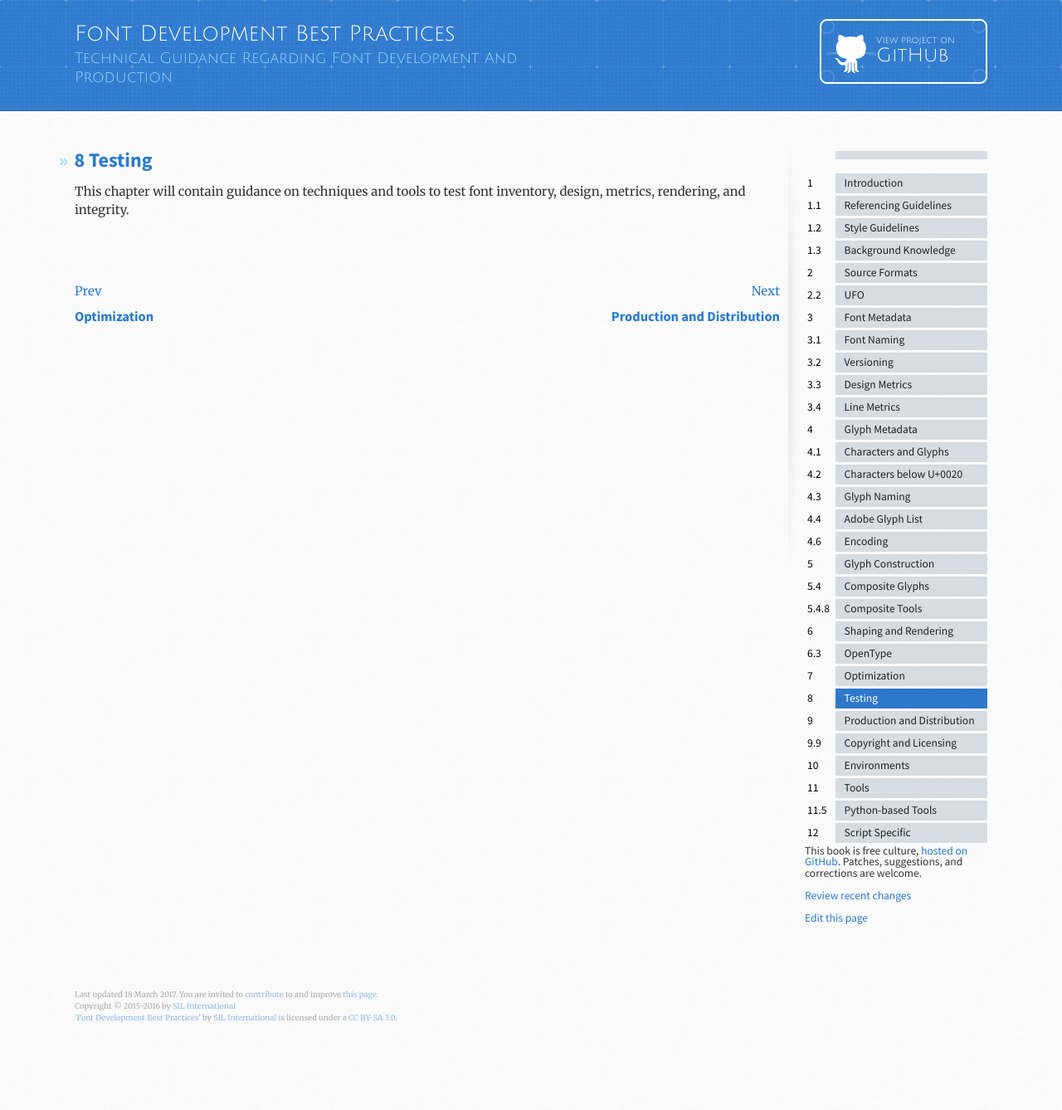
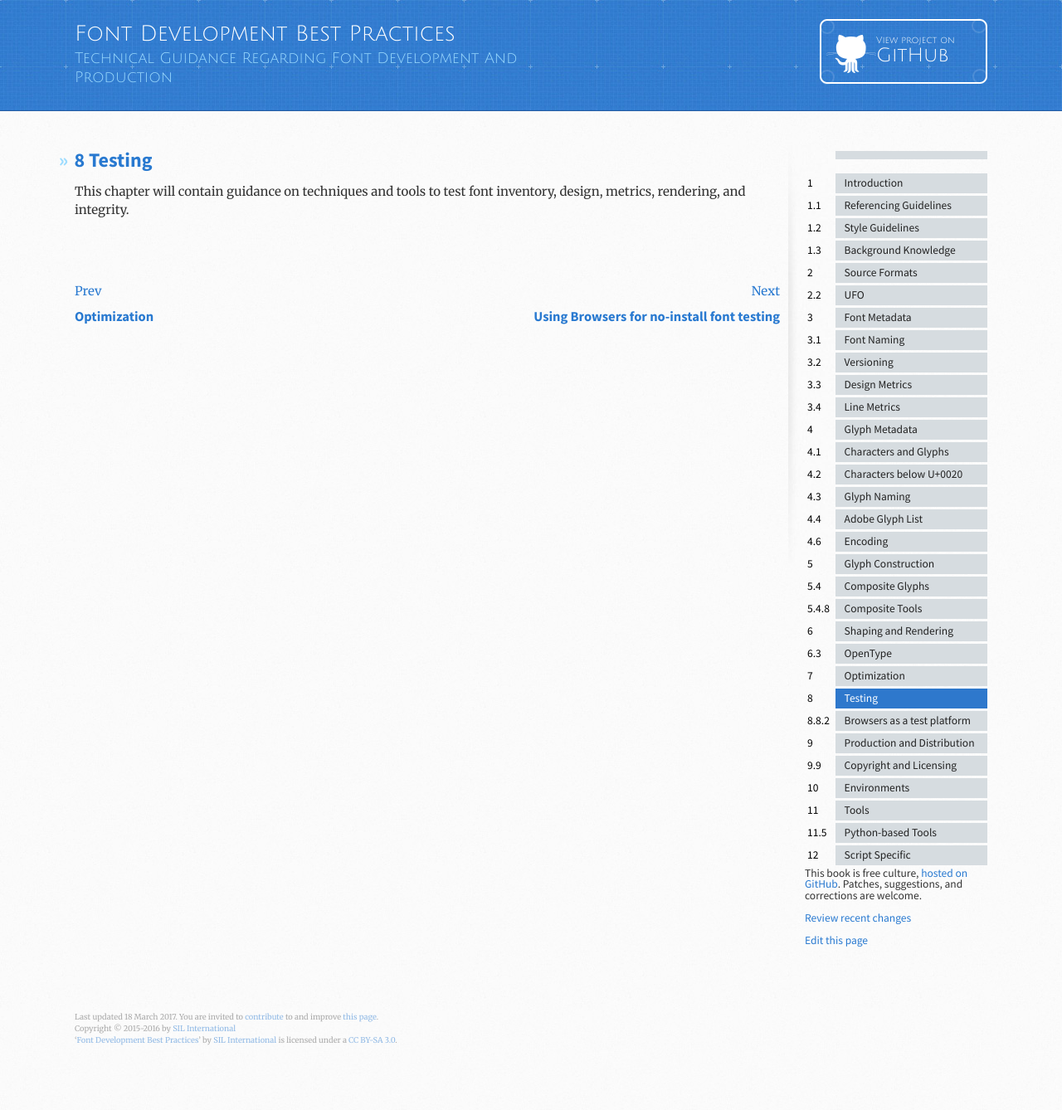
Before and after one commit to silnrsi/FDBP, a Jekyll site: the page built from en-US/Testing.md, in a window 1280 px wide. Shown: the whole page at 83% size. Built offline with Jekyll 4.4.1, drawn with Linux system fonts in a browser that asks for light colours; before the commit the page ends 1311 px from its top, so only the background shows below that; part of the change alters nothing that is shown.

Commit message:
Add: Browsers as a font test platform

```diff
--- a/en-US-weightlist.md
+++ b/en-US-weightlist.md
@@ -69,6 +69,7 @@ Page names proceeded by --- are anticipated future additions.
 | 685    |8.7.2  | --- FTML                                   |
 | 690    |8.8    | --- Testing tools                          |
 | 691    |8.8.1  | --- MSFV, OTS, etc                         |
+| 692    |8.8.2  | Browsers as test platforms                 |
 | 700    |9      | Production and Distribution                |
 | 710    |9.1    | --- Source Management                      |
 | 720    |9.2    | --- Release Package Structures             |
--- /dev/null
+++ b/en-US/Browsers as a font test platform.md
@@ -0,0 +1,96 @@
+---
+published: true
+layout: bookpage
+weight: 692
+outlevel: 8.8.2
+category: Testing
+title: Using Browsers for no-install font testing
+shorttitle: Browsers as a test platform
+---
+
+# Using Browsers for No-Install Font Testing
+
+Because modern browsers support `@font-face`, you can test a font without actually installing it in your system. This is handy, especially for comparing different versions of the same font and for systems, like Windows, where font install isn’t quite as reliable as one might like.
+
+With all source documents, stylesheets, and fonts to be tested on your local computer rather than a web server, this no-install testing can provide for rapid build and test cycles.
+
+Recent versions of Firefox, Chrome, and Edge all support this technique.
+
+## Mozilla Firefox
+
+### Useful configuration options
+
+Depending on your testing needs, there are a few Firefox preferences that you may want to adjust. To make these adjustments, enter `about:config` in the address bar.
+
+#### `gfx.font_rendering.graphite.enabled`
+
+This setting determines whether Graphite rendering is enabled. Changing this instantly refreshes other tabs and windows.
+- Data type: Boolean
+- Default value: Prior to FF22: `False`;  FF22 and beyond: `True`
+
+#### [`security.fileuri.strict_origin_policy`](http://kb.mozillazine.org/Security.fileuri.strict_origin_policy)
+
+This setting determines whether local urls are restricted to current folder and below. When local documents (e.g., those located on your hard drive) are loaded into the browser, the scripts and links within have restrictions on what they can see and do. By default local documents have access to other local documents in the same directory and in subdirectories, but not directory listings. This means that CSS text such as:
+
+&nbsp;&nbsp;&nbsp;&nbsp;&nbsp;&nbsp;`@font-face { font-family: Test; src: url(../myfont.ttf); }`
+
+will not be able to load myfont.ttf. To get around this you need to set this configuration setting to `False` so that the local documents are allowed to access any file on your harddrive.
+
+- Data type: Boolean
+- Default value: `True` (all urls restricted to current folder and below).
+
+#### `devtools.fontinspector.enabled`
+
+This setting determines whether the Developer tool called the Inspector will tell you exactly what font is being used for a selected text element.
+
+- Data type: Boolean
+- Default value: currently `True`
+
+### OT Sanitizer testing
+
+Because Firefox does integrity checks on any `@font-face` fonts, you can get the benefit of checking your fonts with OT Sanitizer without having to build and install the utility. If your OpenType logic isn’t working, or maybe it isn't even your font at all, you might check the Firefox Browser Console for messages similar to this one:
+
+![OT-Sanitizer-error](images/Firefox-OTSanitizer-error.png "OT Sanitizer error")
+
+which shows that OT Sanitizer didn’t like the GPOS table.
+
+To view the Browser Console, press Ctl-Shift-J or click the hamburger icon then `Developer` -> `Browser Console`.
+
+### What font is being used?
+If you are not sure what font is actually being used for some text element in your document, you can find out with the Element Inspector. Ctl-Shift-C or press the hamburger icon then `Developer` -> `Inspector`. Finally, click on some text and look in the lower right corner of the Inspector for the Fonts panel:
+
+![Firefox-Font-Inspector](images/FireFox-font-inspector.jpg "FireFox Element Inspector Fonts panel")
+
+If the font panel is not visible, see Useful Configuration Options, above.
+
+### Oops — Font Caching!
+
+I had a problem with a "downloaded" (@font-face) font not behaving properly in Firefox even after making sure the css identified the corrected version of the font.
+As discussed in [Bug 816483](https://bugzilla.mozilla.org/show_bug.cgi?id=816483),  FFx v20.0 and later cache downloaded fonts (for a while) to speed up display of websites (e.g., newspapers) that use the same webfonts on lots of pages. Unfortunately, when this font caching was first introduced, there was no way to get FireFox to reload the font in case, for example, you had just built a new version. Starting with FFx v24.0, cached webfonts can be re-downloaded when the user performs a "shift" reload (hold shift key and press Reload, or for Windows users, ctl-F5).
+
+### Graphite and OT feature testing
+
+With appropriate CSS, OpenType Stylistic Sets and Character Variants and Graphite features can all be tested with Firefox.
+
+## Google Chrome
+
+### Permitting local stylesheet
+
+By default Chrome does not allow access to certain types of *local* files -- even if the page you are displaying is a local file and the referenced file is in the same folder. Thus, when rendering a local document that references a local XSL stylesheet, Chrome will not load the stylesheet and thus your document will appear as a blank page.
+
+To override this behaviour you have to start Chrome with a particular command line option. To do this:
+
+* You must first stop *all *Chrome processes. So close all Chrome windows and any site-specific Chrome browser windows.
+* Launch Chrome with the `--allow-file-access-from-files` option.  For Windows you can set up a Chrome shortcut using:
+    * Target: `"C:\Program Files (x86)\Google\Chrome\Application\chrome.exe" --allow-file-access-from-files`
+    * Start in: `"C:\Program Files (x86)\Google\Chrome\Application"`
+
+### Graphite and OT feature testing
+
+Stylistic sets, Character Variants, and other OpenType features can all be tested with appropriate CSS.
+
+As of Version 57.0.2987.110, Chrome does not support Graphite rendering
+
+## Microsoft Edge
+
+We've recently become aware that Microsoft Edge can also be used for font testing as it now supports OpenType Stylistic Sets and Character Variant features. It does not support Graphite rendering.
```
Also changed, not shown: en-US/images/FireFox-font-inspector.jpg (added), en-US/images/Firefox-OTSanitizer-error.png (added).
